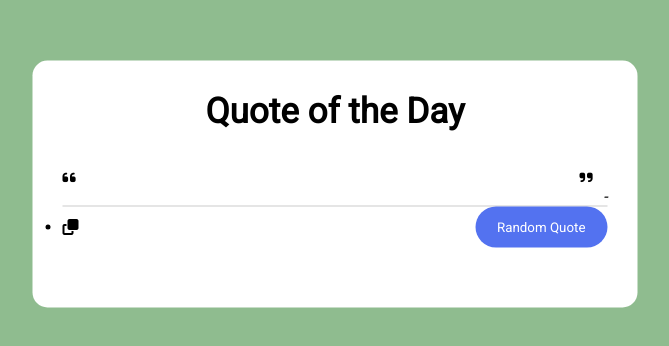
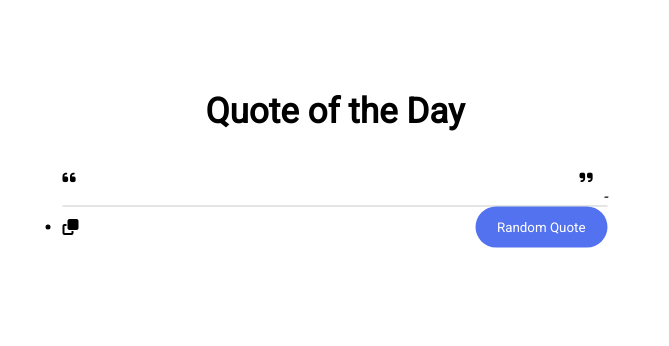
Before and after one commit to andrehirano10/quotes, a plain HTML site: page index.html in a window 1280 px wide. Shown: the part 216-562 px from the top of the page, without its empty margins (305-974 px from the left). Drawn offline with Linux system fonts and the light colour scheme.

Commit message:
Update styles.css

```diff
--- a/styles.css
+++ b/styles.css
@@ -12,7 +12,7 @@ body {
  align-items: center;
  justify-content: center;
  min-height: 100vh;
- background-color: darkseagreen;
+
 }
 
 .wrapper {
```
